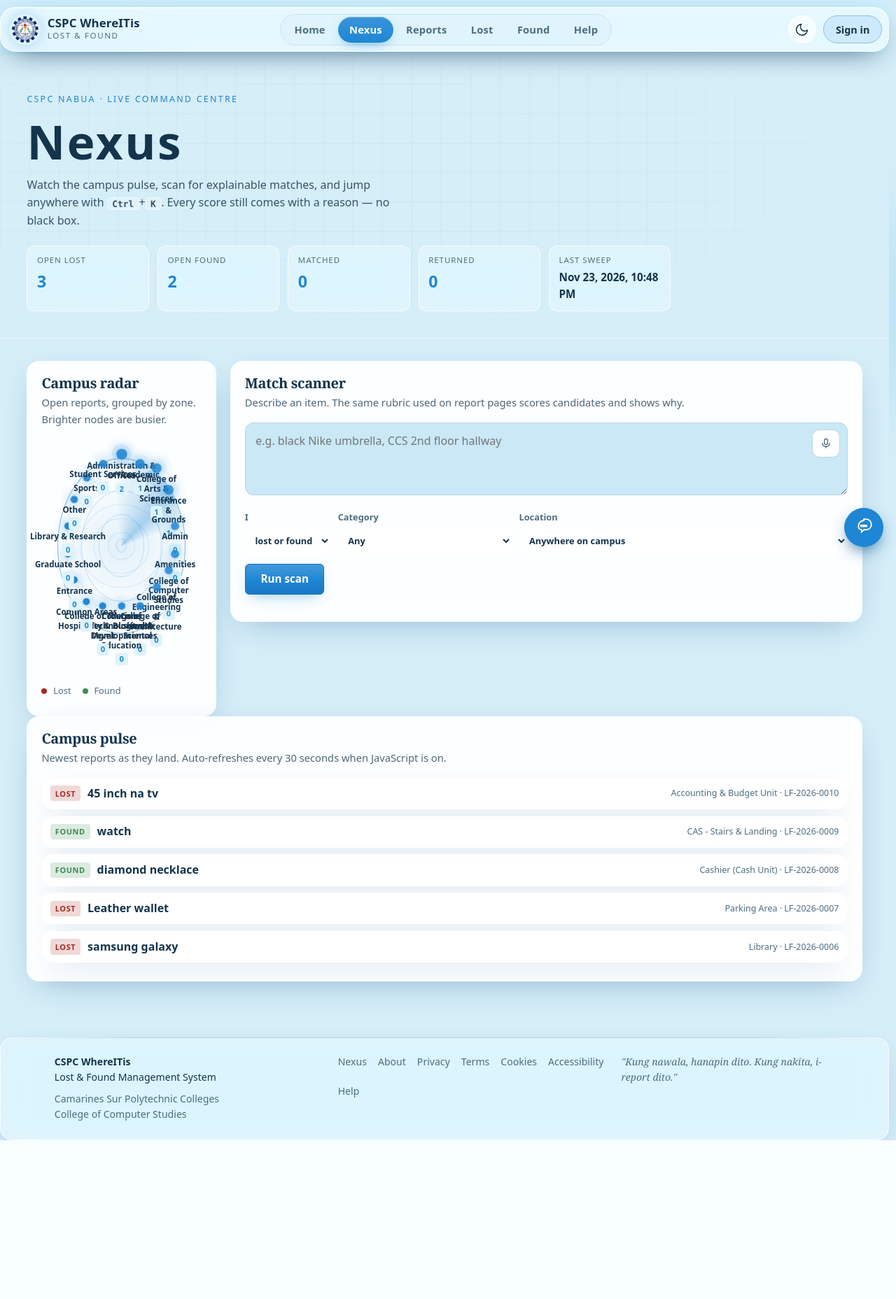
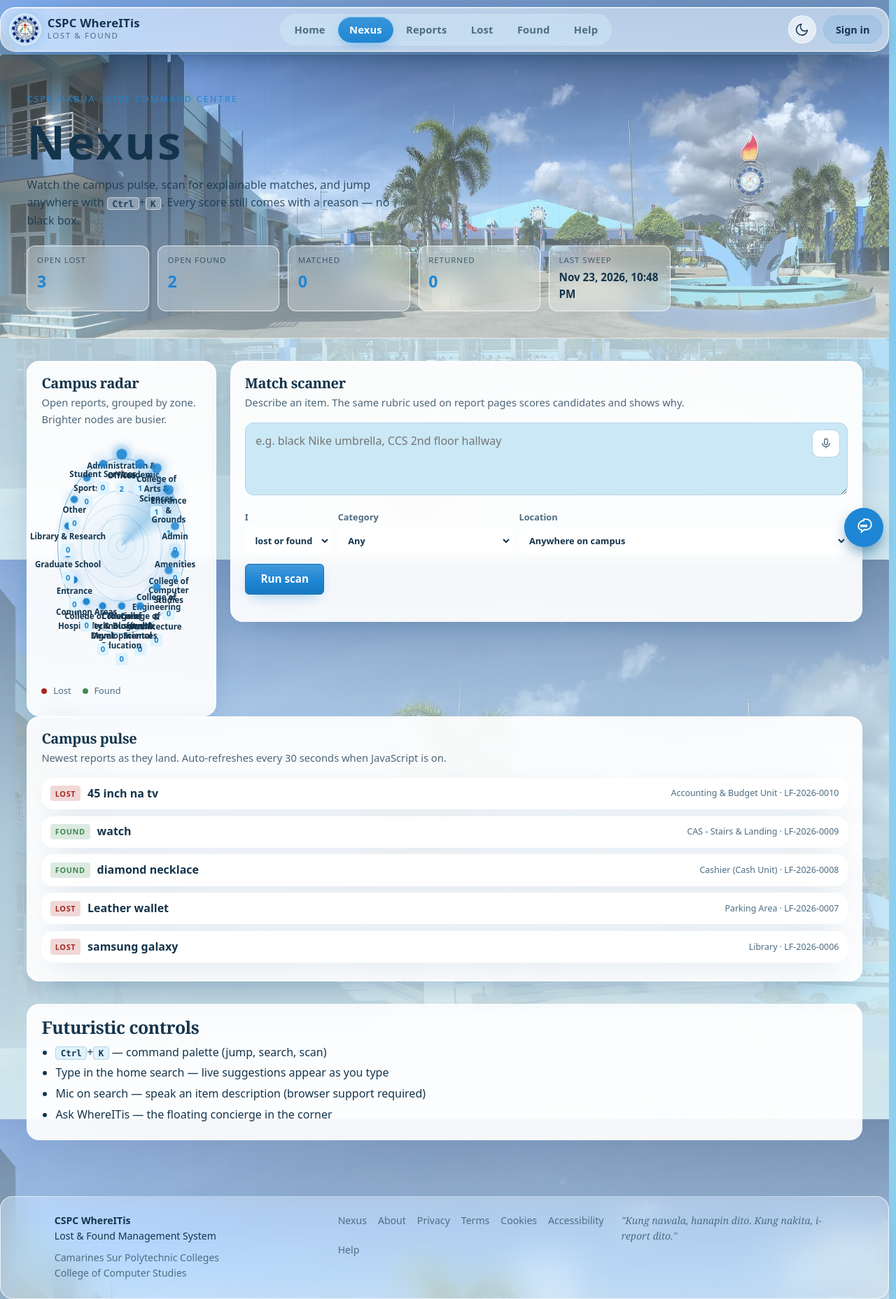
Before and after one commit to jusalipio-123/cspc-whereitis, a Node server app: page /nexus in a window 1280 px wide. Shown: the whole page at 70% size. Before the commit the page ends 1630 px from the top, so only its background shows below. Run offline with Node 20, Linux system fonts and the light colour scheme; data comes from the database, SQL or seed files in the repository; data that the repository does not hold is empty.

Commit message:
style: campus photo on Nexus, restore controls, readable hero subtitle
Nexus sits on the plaza photo again. Futuristic controls are back.
Home subcopy is white on a dark glass chip so it reads on the sky.

```diff
--- a/public/css/futura.css
+++ b/public/css/futura.css
@@ -49,19 +49,12 @@
 }
 
 /* ===== NEXUS PAGE ===== */
-body:has(.nexus) {
-  background-image: none !important;
-  background-color: var(--bg);
-}
-.nexus {
-  position: relative;
-  background: var(--bg) !important;
-  background-image: none !important;
-}
+.nexus { position: relative; background: transparent; }
 .nexus-hero {
   position: relative; overflow: hidden; color: var(--ink);
-  background: var(--bg) !important;
-  background-image: none !important;
+  background:
+    linear-gradient(180deg, color-mix(in srgb, var(--bg) 18%, transparent), color-mix(in srgb, var(--bg) 55%, transparent)),
+    url('/img/background.jpg') center 38% / cover no-repeat;
   border-bottom: 1px solid var(--glass-border);
   padding: clamp(2rem, 5vw, 3.4rem) 0 clamp(1.6rem, 4vw, 2.4rem);
 }
@@ -262,8 +255,16 @@ body:has(.nexus) {
 .pulse__title { font-weight: 600; overflow: hidden; text-overflow: ellipsis; white-space: nowrap; }
 .pulse__meta { font-size: .78rem; color: var(--muted); }
 .pulse__empty { color: var(--muted); padding: .5rem; }
-.nexus-shortcuts { margin-top: 1.5rem; }
-.nexus-shortcuts ul { margin: 0; }
+.nexus-shortcuts {
+  margin-top: 1.5rem;
+  padding: 1.15rem 1.25rem;
+  border-radius: 18px;
+  background: color-mix(in srgb, var(--card) 92%, transparent);
+  border: 1px solid var(--glass-border);
+  color: var(--ink);
+}
+.nexus-shortcuts h2 { margin: 0 0 .5rem; color: var(--ink); }
+.nexus-shortcuts ul { margin: 0; color: var(--ink); }
 .nexus-shortcuts kbd {
   padding: .05rem .4rem; border-radius: 4px; font: 600 .78rem ui-monospace, Menlo, Consolas, monospace;
   background: var(--brand-050); border: 1px solid var(--border);
@@ -685,14 +686,19 @@ main, .site-footer { position: relative; z-index: 1; }
   color: var(--ink);
 }
 .hero__sub {
-  color: #102a44 !important;
+  display: inline-block;
+  max-width: 46ch;
+  margin: 0 0 1.25rem;
+  padding: .55rem .9rem;
+  border-radius: 12px;
+  color: #fff !important;
   opacity: 1 !important;
   font-weight: 600;
-  text-shadow: 0 1px 8px rgba(255,255,255,.75);
-}
-:root[data-theme="dark"] .hero__sub {
-  color: #f2f8fc !important;
-  text-shadow: 0 1px 10px rgba(0,0,0,.45);
+  line-height: 1.45;
+  background: rgba(10, 32, 52, .48);
+  backdrop-filter: blur(10px);
+  -webkit-backdrop-filter: blur(10px);
+  text-shadow: 0 1px 2px rgba(0,0,0,.35);
 }
 
 .suggest {
--- a/views/nexus/index.ejs
+++ b/views/nexus/index.ejs
@@ -165,6 +165,16 @@
         <% } %>
       </ol>
     </section>
+
+    <section class="nexus-shortcuts" aria-labelledby="fx-h">
+      <h2 id="fx-h">Futuristic controls</h2>
+      <ul>
+        <li><kbd>Ctrl</kbd>+<kbd>K</kbd> — command palette (jump, search, scan)</li>
+        <li>Type in the home search — live suggestions appear as you type</li>
+        <li>Mic on search — speak an item description (browser support required)</li>
+        <li>Ask WhereITis — the floating concierge in the corner</li>
+      </ul>
+    </section>
   </div>
 </main>
 
--- a/views/partials/head.ejs
+++ b/views/partials/head.ejs
@@ -23,7 +23,7 @@
   <link rel="stylesheet" href="/css/style.css?v=20261122">
   <link rel="stylesheet" href="/css/style.css">
   <link rel="stylesheet" href="/css/admin.css">
-  <link rel="stylesheet" href="/css/futura.css?v=glass9">
+  <link rel="stylesheet" href="/css/futura.css?v=glass10">
   <!-- "Refining" detector: runs before first paint. When the page you are leaving is the SAME page (same path,
        e.g. /reports -> /reports?status=open: status tab, sort, filter, pagination), mark <html class="nav-refine">.
        The stylesheet then swaps the full page-change animation for a still, short cross-fade and app.js skips the
```
